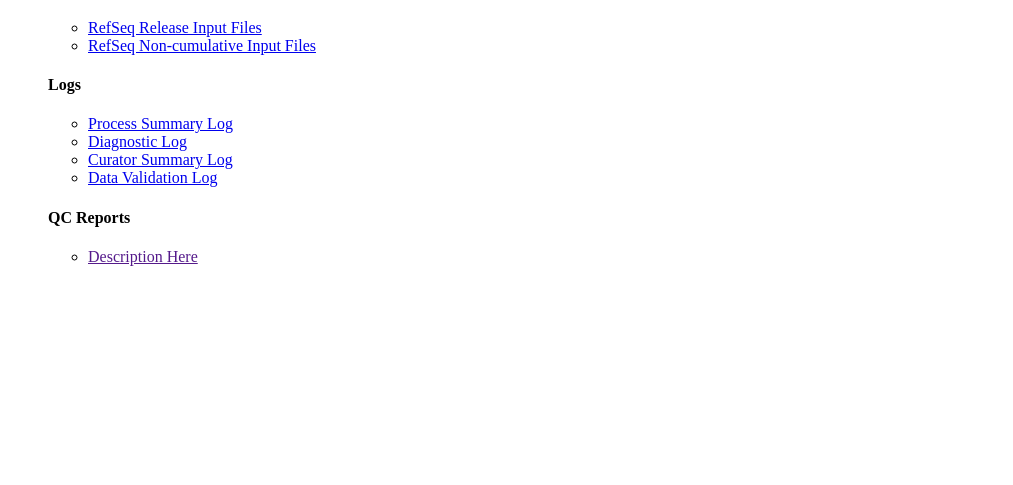
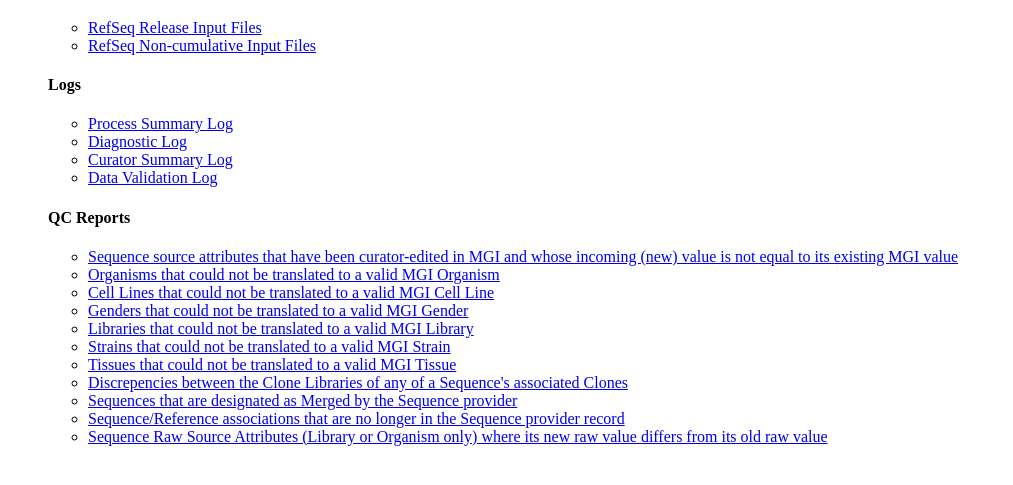
Before and after one commit to mgijax/refseqload, a plain HTML site: page index.html in a window 1280 px wide. Shown: the part 87-572 px from the top of the page, without its empty margins (0-1013 px from the left). Drawn offline with Linux system fonts and the light colour scheme.

Commit message:
added reports and logs

```diff
--- a/index.html
+++ b/index.html
@@ -13,12 +13,22 @@ RefSeq Sequence Load: Data, Logs and QC Reports
 <H4>Logs</H4>
 <UL>
 <LI><A HREF="/data/loads/genbank/refseqload/logs/refseqload.proc.log">Process Summary Log</A>
-<LI><A HREF="/data/loads/genbank/refseqload/logs/refseqoad.diag.log">Diagnostic Log</A>
+<LI><A HREF="/data/loads/genbank/refseqload/logs/refseqload.diag.log">Diagnostic Log</A>
 <LI><A HREF="/data/loads/genbank/refseqload/logs/refseqload.cur.log">Curator Summary Log</A>
 <LI><A HREF="/data/loads/genbank/refseqload/logs/refseqload.val.log">Data Validation Log</A>
 </UL>
 
 <H4>QC Reports</H4>
 <UL>
-<LI><A HREF="">Description Here</A>
+<LI><A HREF="/data/loads/genbank/refseqload/reports/QC_MS_AttrEdit.rpt">Sequence source attributes that have been curator-edited in MGI and whose incoming (new) value is not equal to its existing MGI value</A>
+<LI><A HREF="/data/loads/genbank/refseqload/reports/QC_MS_InvalidOrganism.rpt">Organisms that could not be translated to a valid MGI Organism</A>
+<LI><A HREF="/data/loads/genbank/refseqload/reports/QC_MS_InvalidCellLine.rpt">Cell Lines that could not be translated to a valid MGI Cell Line</A>
+<LI><A HREF="/data/loads/genbank/refseqload/reports/QC_MS_InvalidGender.rpt">Genders that could not be translated to a valid MGI Gender</A>
+<LI><A HREF="/data/loads/genbank/refseqload/reports/QC_MS_InvalidLibrary.rpt">Libraries that could not be translated to a valid MGI Library</A>
+<LI><A HREF="/data/loads/genbank/refseqload/reports/QC_MS_InvalidStrain.rpt">Strains that could not be translated to a valid MGI Strain</A>
+<LI><A HREF="/data/loads/genbank/refseqload/reports/QC_MS_InvalidTissue.rpt">Tissues that could not be translated to a valid MGI Tissue</A>
+<LI><A HREF="/data/loads/genbank/refseqload/reports/QC_MS_NameConflict.rpt">Discrepencies between the Clone Libraries of any of a Sequence's associated Clones</A>
+<LI><A HREF="/data/loads/genbank/refseqload/reports/QC_SEQ_Merged.rpt">Sequences that are designated as Merged by the Sequence provider</A>
+<LI><A HREF="/data/loads/genbank/refseqload/reports/QC_SEQ_OldRef.rpt">Sequence/Reference associations that are no longer in the Sequence provider record</A>
+<LI><A HREF="/data/loads/genbank/refseqload/reports/QC_SEQ_RawSourceConflict.rpt">Sequence Raw Source Attributes (Library or Organism only) where its new raw value differs from its old raw value </A>
 </UL>
```
